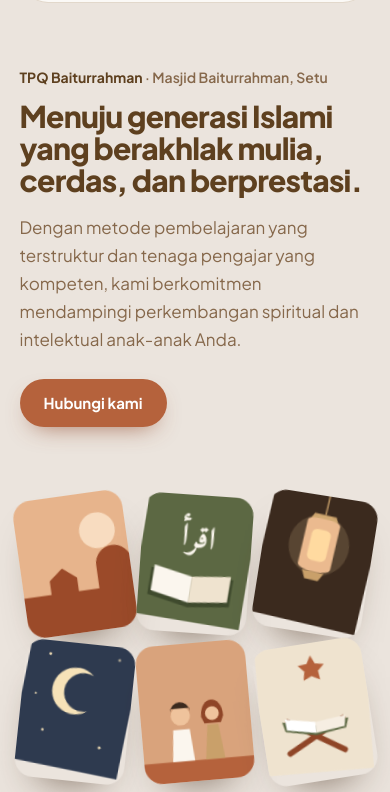
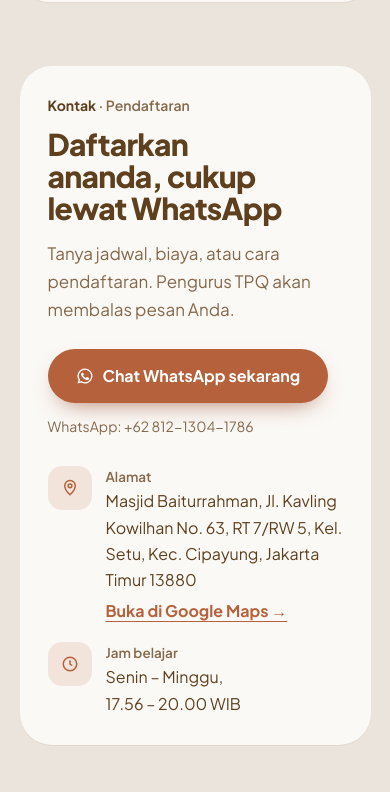
Before and after one commit to ismailadadas/TpqBaiturrahman-Website, a plain HTML site: page index.html in a window 390 px wide. Shown: the part 4960-5752 px from the top of the page. Drawn offline with nearby package versions, Linux system fonts and the light colour scheme; animation ran at ten frames a second.

Commit message:
Hapus section kolase slogan "Menuju generasi Islami"
Co-Authored-By: Claude Opus 5.5 <noreply@anthropic.com>
Claude-Session: https://claude.ai/code/session_01NTxsW7i8XrfyLuapKiHU6a

```diff
--- a/index.html
+++ b/index.html
@@ -183,16 +183,6 @@ button.fc{cursor:pointer}button.fc:hover:not(.flipped){transform:rotateY(-8deg)
 .chips span{display:inline-flex;align-items:center;gap:8px;padding:6px 14px;border-radius:999px;background:var(--tint);font-size:14px;font-weight:700}
 .chips b{font:700 24px/1 Amiri,serif;margin:0}
 .qend .qact{justify-content:center;margin-top:22px}
-/* kolase slogan */
-.collage-sec{overflow:hidden}
-.collage{position:relative;height:460px}
-.tile{position:absolute;width:150px;aspect-ratio:4/5;border-radius:18px;overflow:hidden;box-shadow:0 22px 40px -24px rgba(60,35,15,.7)}
-.tile svg{width:100%;height:100%}
-.tile:nth-child(1){left:2%;top:6%;rotate:-8deg}.tile:nth-child(2){left:34%;top:0;rotate:4deg}.tile:nth-child(3){left:66%;top:9%;rotate:9deg}
-.tile:nth-child(4){left:12%;top:52%;rotate:6deg}.tile:nth-child(5){left:44%;top:46%;rotate:-5deg}.tile:nth-child(6){left:74%;top:58%;rotate:-9deg}
-.tile .inner{width:100%;height:100%;animation:float 7s ease-in-out infinite}
-.tile:nth-child(2n) .inner{animation-delay:-3s}.tile:nth-child(3n) .inner{animation-delay:-5s}
-
 /* kontak */
 .contact{background:var(--cream);border-radius:32px;padding:clamp(28px,5vw,56px);display:grid;grid-template-columns:minmax(0,1.1fr) minmax(0,1fr);gap:clamp(28px,5vw,64px);align-items:center;box-shadow:0 1px 0 var(--line)}
 .contact .muted{margin-top:14px;font-size:17px}
@@ -228,15 +218,12 @@ footer{border-top:1px solid var(--line);padding:56px 0 28px;font-size:14.5px}
 .thumb{height:auto;min-height:150px}
 .fgrid{grid-template-columns:repeat(2,minmax(0,1fr))}
 .fgrid>div:first-child{grid-column:1/-1}
-.collage{height:auto;display:grid;grid-template-columns:repeat(3,minmax(0,1fr));gap:14px;margin-top:36px}
-.tile{position:static;width:auto}
 }
 @media(max-width:600px){
 .stats{grid-template-columns:repeat(2,minmax(0,1fr))}
 .stats div:nth-child(3){border-left:0}.stats div:nth-child(n+3){border-top:1px solid var(--line)}
 .card{display:flex}.thumb{height:140px}
 .hero .cta .btn{width:100%}
-.collage{gap:10px}
 .opts button{min-height:58px;font-size:17px}.ptop{justify-content:center}.deck{max-width:260px}
 }
 @media(prefers-reduced-motion:reduce){*,*::before,*::after{animation:none!important;transition:none!important}html{scroll-behavior:auto}}
@@ -378,17 +365,6 @@ footer{border-top:1px solid var(--line);padding:56px 0 28px;font-size:14.5px}
   </div>
 </section>
 
-<section class="sec collage-sec" style="padding-top:0">
-  <div class="wrap two">
-    <div data-up>
-      <p class="eyebrow"><b>TPQ Baiturrahman</b> · Masjid Baiturrahman, Setu</p>
-      <h2 style="margin-top:10px">Menuju generasi Islami yang berakhlak mulia, cerdas, dan berprestasi.</h2>
-      <p class="muted">Dengan metode pembelajaran yang terstruktur dan tenaga pengajar yang kompeten, kami berkomitmen mendampingi perkembangan spiritual dan intelektual anak-anak Anda.</p>
-      <a class="btn btn-acc" style="margin-top:26px" data-wa href="https://wa.me/6281213041786?text=Assalamu%27alaikum%2C%20saya%20ingin%20bertanya%20tentang%20TPQ%20Baiturrahman." target="_blank" rel="noopener">Hubungi kami</a>
-    </div>
-    <div class="collage" id="collage" aria-hidden="true"></div>
-  </div>
-</section>
 
 <section class="sec" id="kontak" style="padding-top:0">
   <div class="wrap">
@@ -482,16 +458,6 @@ footer{border-top:1px solid var(--line);padding:56px 0 28px;font-size:14.5px}
   tdots.addEventListener('keydown',e=>{if(e.key==='ArrowRight'||e.key==='ArrowLeft'){show(ti+(e.key==='ArrowRight'?1:-1));tdots.children[ti].focus();auto()}});
   auto();
 
-  /* kolase */
-  const tiles=[
-    '<rect width="160" height="200" fill="#e7b48c"/><circle cx="118" cy="56" r="26" fill="#f8dcc0"/><path d="M0 200v-60h40v-20l20-16 20 16v20h30v-34a26 26 0 0 1 52 0v94z" fill="#9b4a29"/><path d="M146 200V90h8v110z" fill="#9b4a29"/>',
-    '<rect width="160" height="200" fill="#5c6843"/><path d="M20 130l60 10 60-10v40l-60 10-60-10z" fill="#3f4a2d"/><path d="M24 126l56 9v38l-56-9z" fill="#fbf6ee"/><path d="M136 126l-56 9v38l56-9z" fill="#efe3cf"/><text x="80" y="92" text-anchor="middle" font-family="Amiri,serif" font-size="46" font-weight="700" fill="#fbf6ee">اقرأ</text>',
-    '<rect width="160" height="200" fill="#3b2a1e"/><path d="M80 0v40" stroke="#c9a06a" stroke-width="2"/><path d="M64 40h32l6 12H58z" fill="#c9a06a"/><path d="M56 52c0-4 8-6 24-6s24 2 24 6v64c0 4-8 8-24 8s-24-4-24-8z" fill="#e7b48c"/><rect x="66" y="62" width="28" height="46" rx="8" fill="#ffd9a0"/><circle cx="80" cy="85" r="44" fill="#ffd9a0" opacity=".15"/><path d="M64 124h32l-6 12H70z" fill="#c9a06a"/>',
-    '<rect width="160" height="200" fill="#2e3a4f"/><path d="M98 60a34 34 0 1 0 0 52 28 28 0 1 1 0-52z" fill="#f6e2b8"/><g fill="#f6e2b8"><circle cx="30" cy="40" r="2"/><circle cx="130" cy="30" r="1.6"/><circle cx="40" cy="150" r="1.8"/><circle cx="126" cy="160" r="2"/><circle cx="20" cy="100" r="1.4"/></g>',
-    '<rect width="160" height="200" fill="#d9a37c"/><path d="M0 170h160v30H0z" fill="#b5623c"/><g><circle cx="58" cy="104" r="14" fill="#efc39c"/><path d="M44 98a14 14 0 0 1 28 0v-5H44z" fill="#3b2a1e"/><path d="M42 170l4-46h24l4 46z" fill="#fbf6ee"/></g><g><path d="M88 108c0-16 8-24 16-24s16 8 16 24l-4 10h-24z" fill="#8f4527"/><circle cx="104" cy="104" r="10" fill="#efc39c"/><path d="M90 170l6-50h16l6 50z" fill="#c9a06a"/></g>',
-    '<rect width="160" height="200" fill="#efe3cf"/><path d="M40 170l80-46M120 170l-80-46" stroke="#8f4527" stroke-width="8" stroke-linecap="round"/><path d="M32 124l48 8 48-8-4 14-44 8-44-8z" fill="#5c6843"/><path d="M36 120l44 7v16l-42-7z" fill="#fff"/><path d="M124 120l-44 7v16l42-7z" fill="#f6eee2"/><path d="M80 30l6 12 13 2-9 9 2 13-12-6-12 6 2-13-9-9 13-2z" fill="#b5623c"/>'];
-  document.getElementById('collage').innerHTML=tiles.map(t=>`<div class="tile"><div class="inner"><svg viewBox="0 0 160 200" preserveAspectRatio="xMidYMid slice">${t}</svg></div></div>`).join('');
-
   /* flashcard */
   const hj=[["ا","Alif"],["ب","Ba"],["ت","Ta"],["ث","Tsa"],["ج","Jim"],["خ","Kho"],["د","Dal"],["ذ","Dzal"],["ر","Ro"],["ز","Zai"],["س","Sin"],["ش","Syin"],["ص","Shod"],["ض","Dhod"],["ط","Tho"],["ظ","Zho"],["ع","'Ain"],["غ","Ghoin"],["ف","Fa"],["ق","Qof"],["ك","Kaf"],["ل","Lam"],["م","Mim"],["ن","Nun"],["و","Wau"],["ي","Ya"]];
   const quiz=document.getElementById('quiz'),N=5;
@@ -563,8 +529,6 @@ footer{border-top:1px solid var(--line);padding:56px 0 28px;font-size:14.5px}
     gsap.from('.art',{y:30,opacity:0,scale:.94,duration:1.2,ease:'power3.out'});
     gsap.utils.toArray('[data-up]').forEach(el=>gsap.from(el,{y:36,opacity:0,duration:.9,ease:'power3.out',clearProps:'transform,opacity',scrollTrigger:{trigger:el,start:'top 90%',once:true}}));
     ScrollTrigger.batch('[data-card]',{start:'top 90%',once:true,onEnter:b=>gsap.from(b,{y:46,opacity:0,duration:.9,stagger:.12,ease:'power3.out',clearProps:'transform,opacity'})});
-    ScrollTrigger.batch('.tile',{start:'top 92%',once:true,onEnter:b=>gsap.from(b,{y:80,opacity:0,scale:.8,duration:1,stagger:.08,ease:'back.out(1.6)',clearProps:'transform,opacity'})});
-    if(matchMedia('(min-width:901px)').matches) gsap.to('.collage',{y:-40,ease:'none',scrollTrigger:{trigger:'.collage',start:'top bottom',end:'bottom top',scrub:true}});
   }
 }
 </script>
```
Also changed, not shown: 1 other file.
